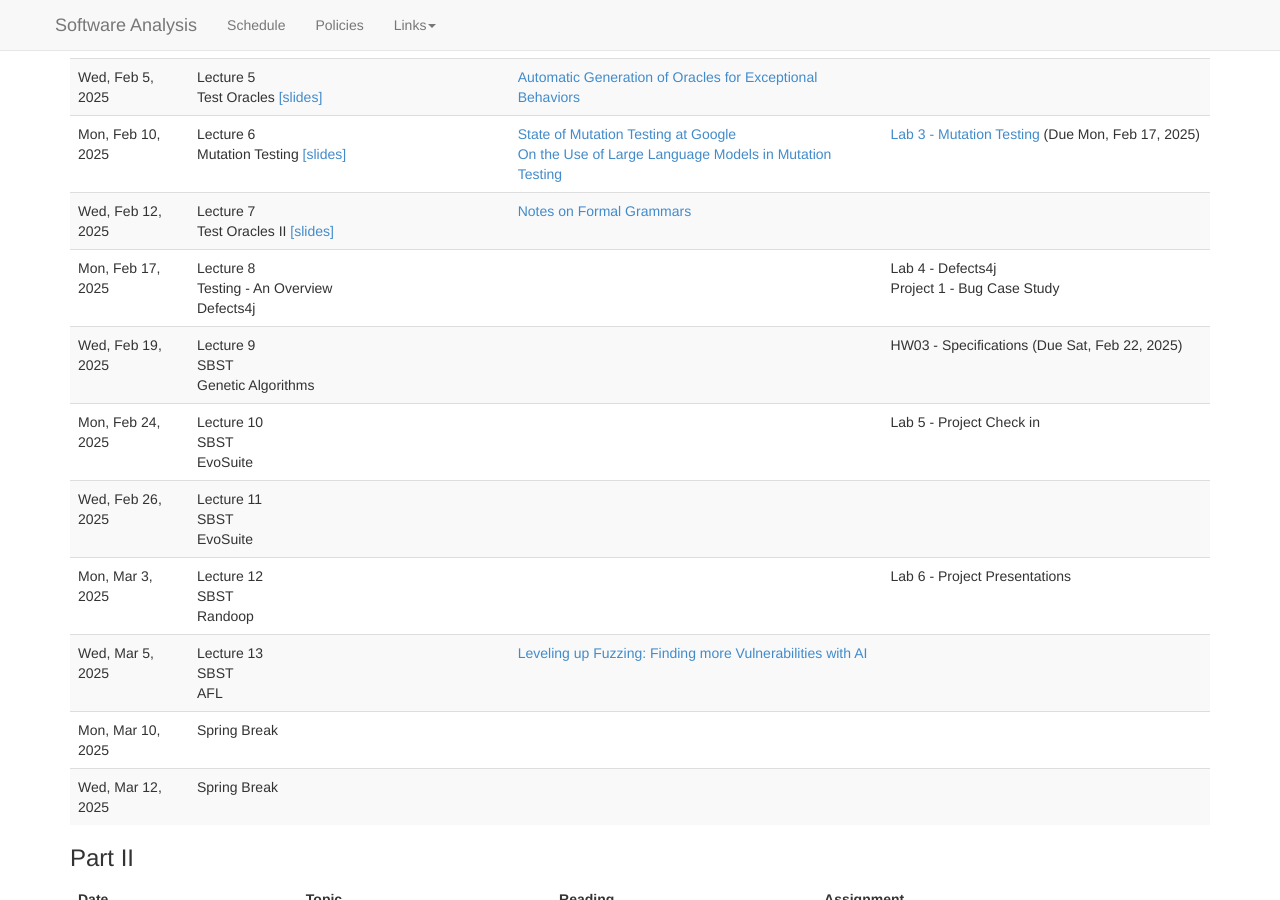
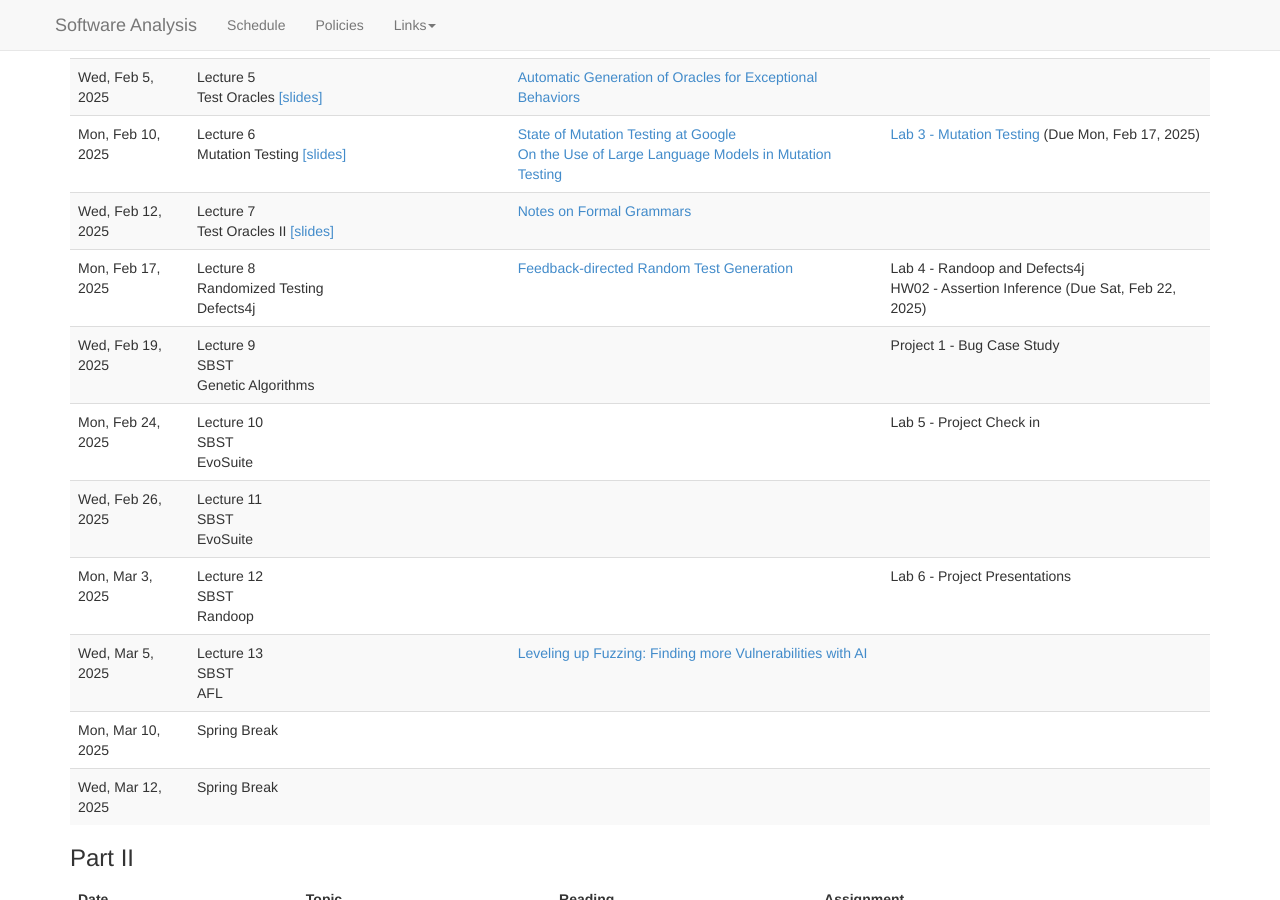
Before and after one commit to bmc-cs-software-analysis/383, a Jekyll site: the page built from schedule.md, in a window 1280 px wide and 900 px high, scrolled down 602 px. Built offline with Jekyll 4.4.1, drawn with Linux system fonts in a browser that asks for light colours; nearby versions of some CDN libraries.

Commit message:
schedule

```diff
--- a/_data/schedule.yaml
+++ b/_data/schedule.yaml
@@ -104,15 +104,22 @@
         #  url: "hws/HW02.html"
     -
       date: 2025-02-17
-      title: Lecture 8 <br> Testing - An Overview <br> Defects4j
+      title: Lecture 8 <br> Randomized Testing <br> Defects4j
       #slides: "slides/lecture07.pdf"
       readings:
+        -
+          title: "Feedback-directed Random Test Generation"
+          url: "https://homes.cs.washington.edu/%7Emernst/pubs/feedback-testgen-icse2007.pdf"
       assignments:
         -
-          title: "Lab 4 - Defects4j"
+          title: "Lab 4 - Randoop and Defects4j"
           #url: "labs/Lab04.html"
         -
-          title: "Project 1 - Bug Case Study"
+          deadline: 2025-02-22
+          title: "HW02 - Assertion Inference"
+          #url: "hws/HW03.html"
+
+
     -
       date: 2025-02-19
       title: Lecture 9 <br> SBST <br> Genetic Algorithms
@@ -123,8 +130,9 @@
       recording: ~
       assignments:
         -
-          deadline: 2025-02-22
-          title: "HW03 -  Specifications"
+          #deadline: 2025-02-22
+          title: "Project 1 - Bug Case Study"
+          #title: "HW03 -  Specifications"
           #url: "hws/HW03.html"
 
     -
```
